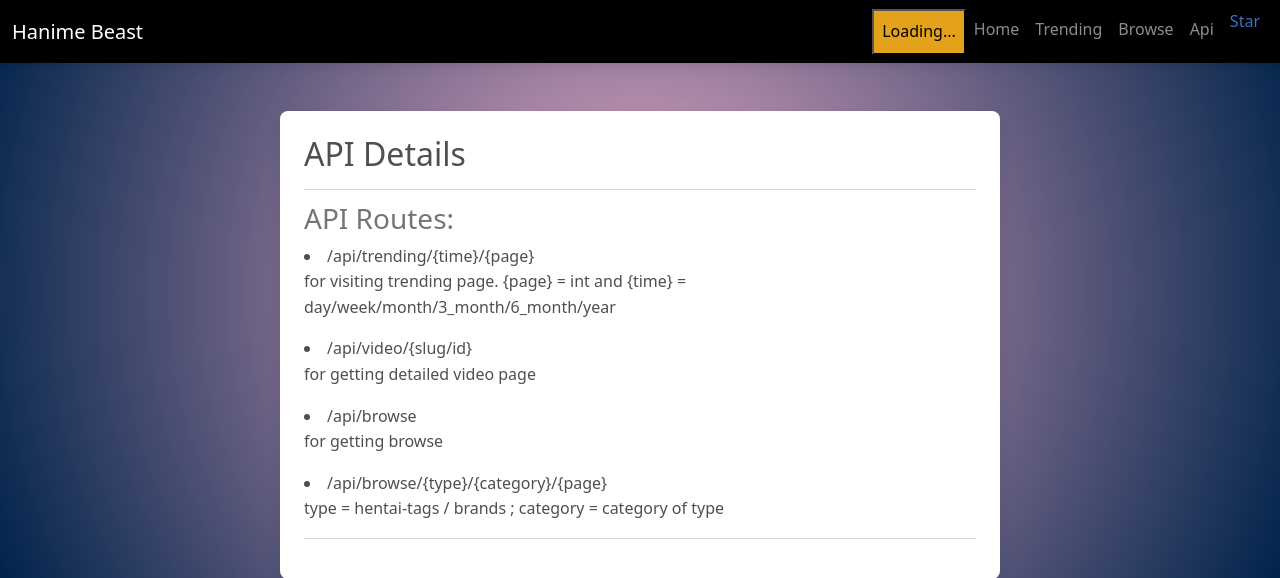
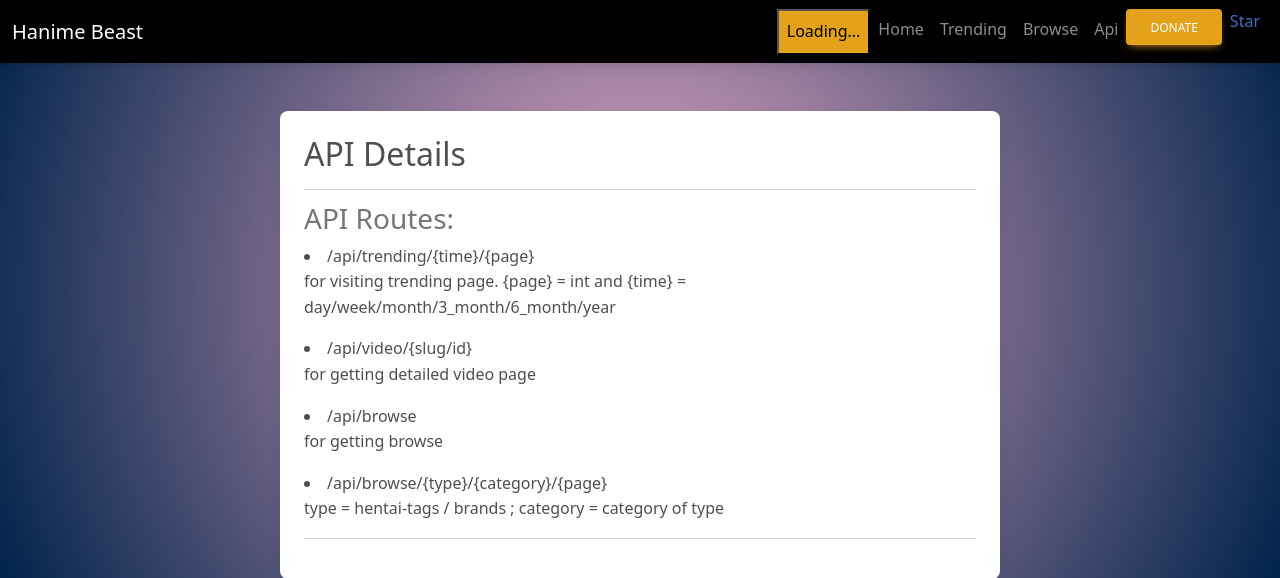
Before and after one commit to hanimebeast/hanime, a Flask app: page /api in a window 1280 px wide. Shown: the top 578 px of the page. Run offline with Flask 3, Linux system fonts and the light colour scheme; some libraries are stand-ins or nearby versions.

Commit message:
Update base.html

```diff
--- a/templates/base.html
+++ b/templates/base.html
@@ -46,6 +46,8 @@ font-family: system-ui;" >
                             <li class="nav-item"><a class="nav-link" href="/trending/month/0">Trending</a></li>
                             <li class="nav-item"><a href="/browse" class="nav-link">Browse</a></li>
                             <li class="nav-item"><a href="/api" class="nav-link">Api</a></li>
+                          <li class="nav-item">  <a href="https://www.buymeacoffee.com/immodded" class="btn btn-warning">Donate</a></li>
+
                             <li class="nav-item"><a class="github-button m-2" href="https://github.com/hanimebeast/hanimeapi" data-size="large"
                                 data-show-count="true" aria-label="Star hanimebeast/hanimeapi on GitHub">Star</a></li>
                         </ul>
```
